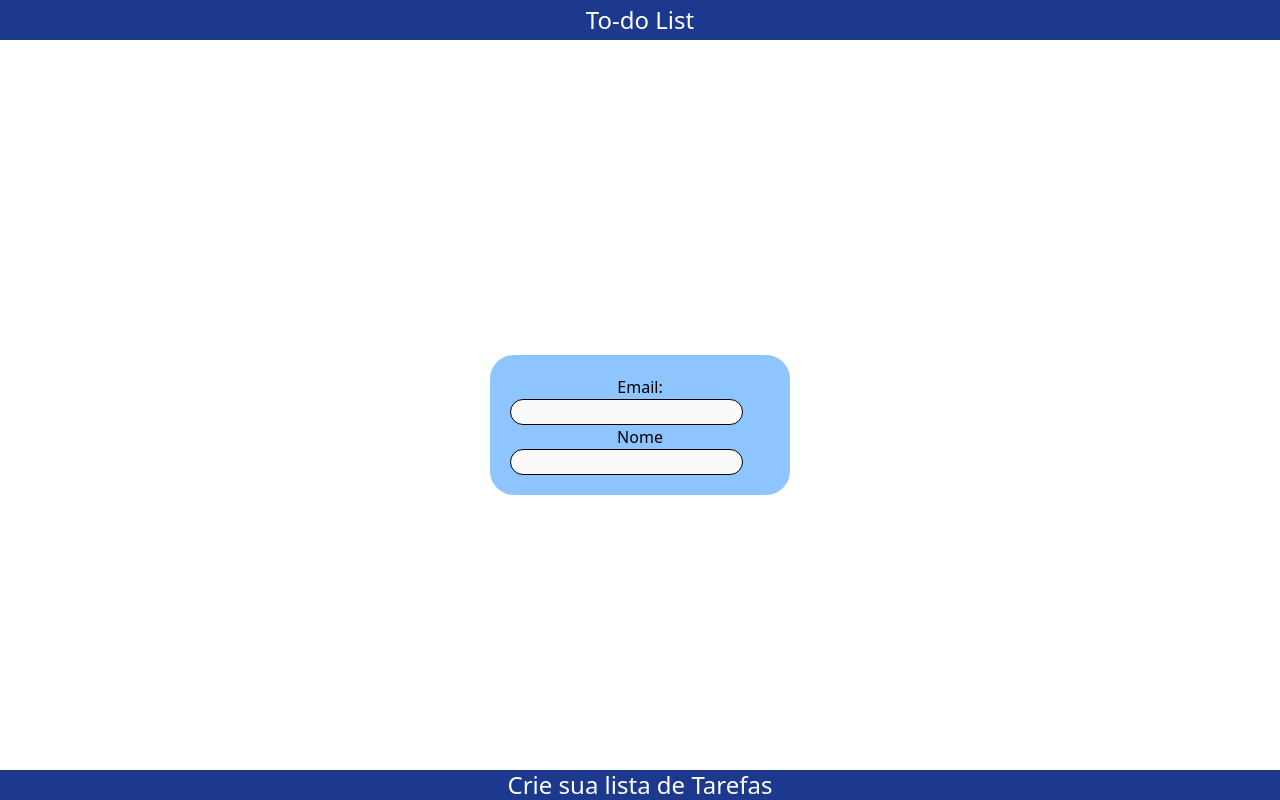
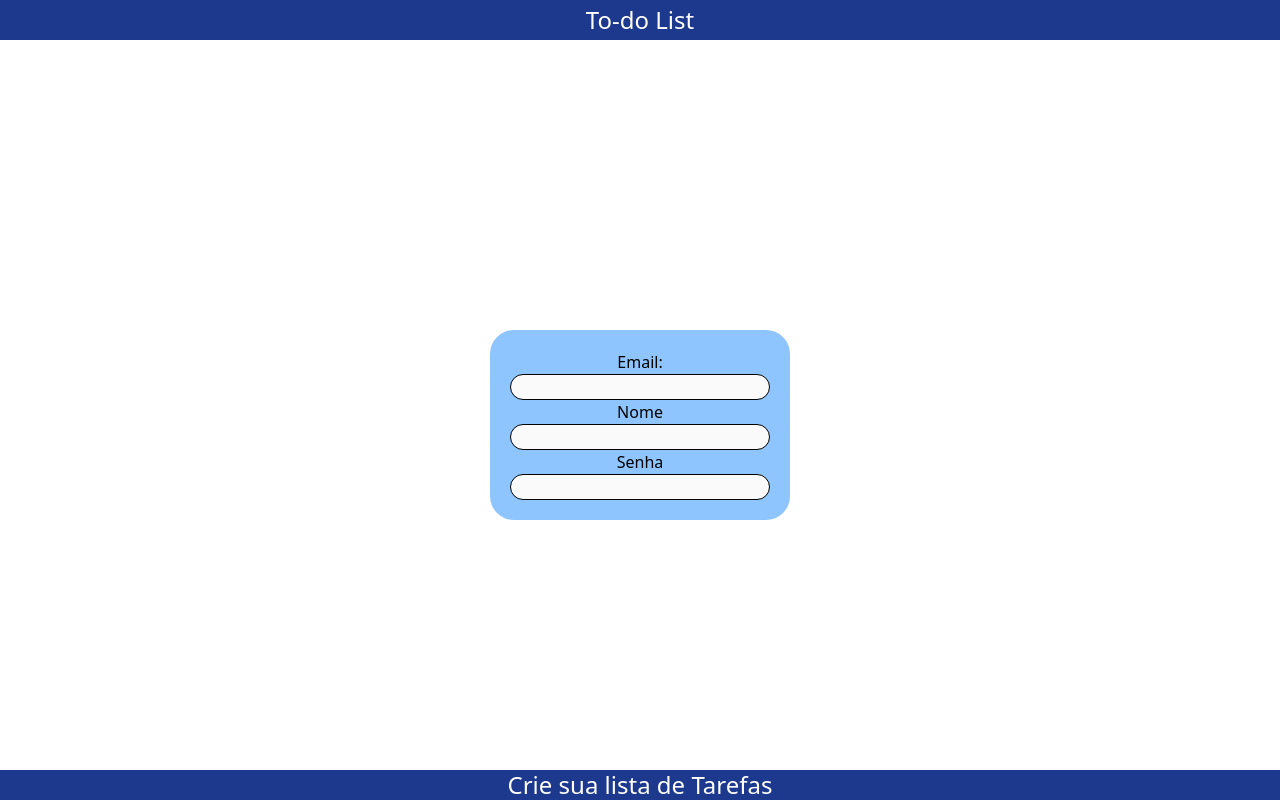
Before and after one commit to Goken5/to-do-list-2, a React app in the folder frontend/: page / in a window 1280 px wide. Built offline with nearby package versions, Linux system fonts and the light colour scheme; the HTML template or start-up script is replaced by a standard one.

Commit message:
poucas alterações no LoginDiv

```diff
--- a/frontend/package.json
+++ b/frontend/package.json
@@ -12,6 +12,7 @@
   "dependencies": {
     "@tailwindcss/vite": "^4.1.15",
     "flowbite-react": "^0.12.9",
+    "node": "^25.0.0",
     "react": "^19.1.1",
     "react-dom": "^19.1.1",
     "react-router-dom": "^7.9.4",
--- a/frontend/src/components/LoginDiv.tsx
+++ b/frontend/src/components/LoginDiv.tsx
@@ -7,12 +7,13 @@ type dados = {
 }
 export default function Login(){
     return(
-        <form className=" justify-center border-blue-600 bg-blue-300 p-5 rounded-3xl ">
+        <form className=" text-center justify-center border-blue-600 bg-blue-300 p-5 rounded-3xl  ">
             <label htmlFor="email" className="block text-black">Email:</label>
-            <input type="text" className="block text-black border-black border-1 transition-all focus:border-3 bg-neutral-50 rounded-2xl"/>
+            <input type="text" className="block text-black border-black border-1 transition-all focus:scale-105 focus:border-2 bg-neutral-50 rounded-2xl w-full"/>
             <label htmlFor="nome" className="block text-black">Nome</label>
-            <input type="text" className="block text-black border-black border-1 transition-all focus:border-3 bg-neutral-50 rounded-2xl"/>
-
+            <input type="text" className="block text-black border-black border-1 transition-all focus:scale-105 focus:border-2 bg-neutral-50 rounded-2xl w-full"/>
+            <label htmlFor="nome" className="block text-black">Senha</label>
+            <input type="password" className="block text-black border-black border-1 transition-all focus:scale-105 focus:border-2 bg-neutral-50 rounded-2xl w-full"/>
         </form>
     )
 }
```
Also changed, not shown: 1 other file (tests, documents, lock files or other folders).
